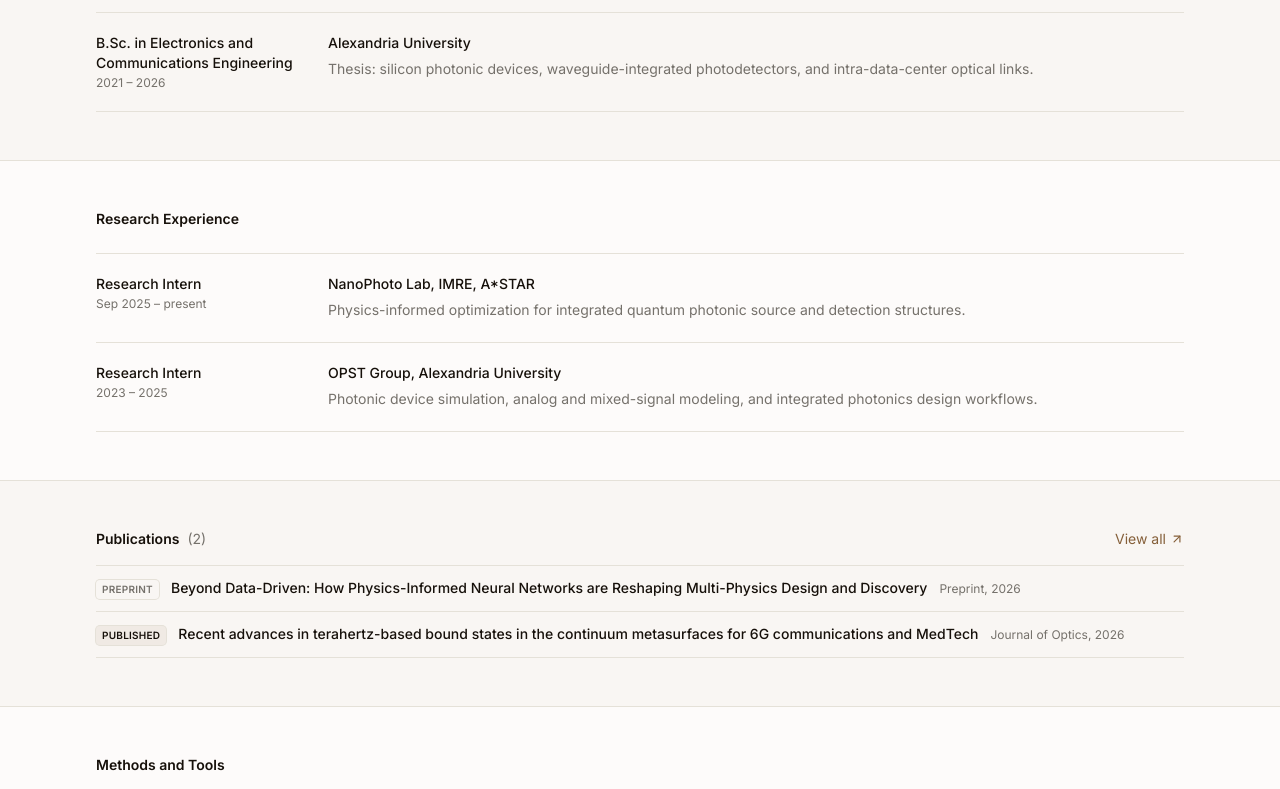
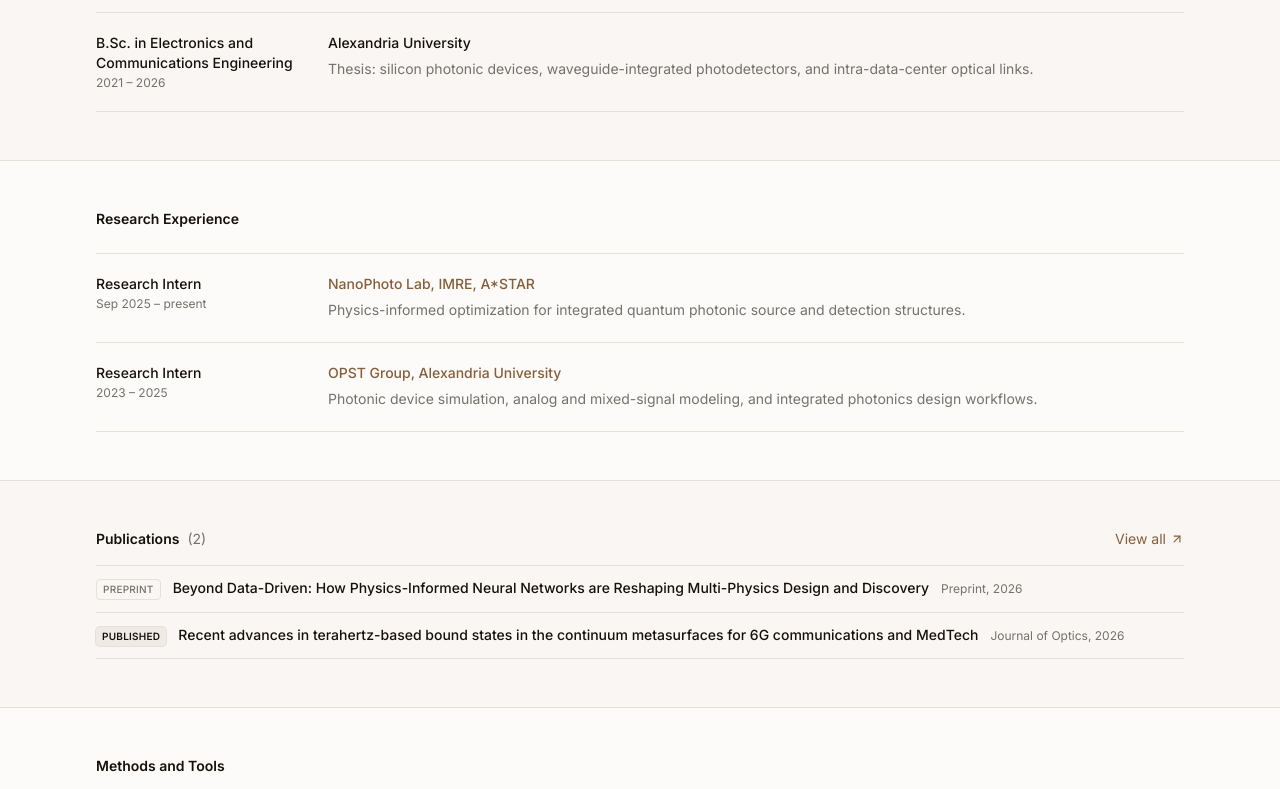
Before and after one commit to iabdul-aal/iabdul-aal.github.io, a Next.js app: page /cv in a window 1280 px wide. Shown: the part 586-1375 px from the top of the page. Built offline with nearby package versions, Linux system fonts and the light colour scheme.

Commit message:
style: mute preprint status badges and remove raw star/download counters from Homepage featured project for academic humility

```diff
--- a/app/cv/page.tsx
+++ b/app/cv/page.tsx
@@ -21,20 +21,30 @@ const education = [
   },
 ] as const
 
-const experience = [
+type ExperienceItem = {
+  role: string
+  org: string
+  orgUrl?: string
+  period: string
+  detail: string
+}
+
+const experience: readonly ExperienceItem[] = [
   {
     role: "Research Intern",
     org: "NanoPhoto Lab, IMRE, A*STAR",
+    orgUrl: "https://www.nanophoto.org/team",
     period: "Sep 2025 – present",
     detail: "Physics-informed optimization for integrated quantum photonic source and detection structures.",
   },
   {
     role: "Research Intern",
     org: "OPST Group, Alexandria University",
+    orgUrl: "https://www.alexu.edu.eg",
     period: "2023 – 2025",
     detail: "Photonic device simulation, analog and mixed-signal modeling, and integrated photonics design workflows.",
   },
-] as const
+]
 
 export default async function CvPage() {
   const publications = await loadPublications()
@@ -115,7 +125,15 @@ export default async function CvPage() {
                   <p className="mt-0.5 text-xs text-muted-foreground">{exp.period}</p>
                 </div>
                 <div>
-                  <p className="text-sm font-medium text-foreground">{exp.org}</p>
+                  <p className="text-sm font-medium text-foreground">
+                    {exp.orgUrl ? (
+                      <a href={exp.orgUrl} target="_blank" rel="noreferrer" className="text-accent hover:text-accent-strong hover:underline">
+                        {exp.org}
+                      </a>
+                    ) : (
+                      exp.org
+                    )}
+                  </p>
                   <p className="mt-1 text-sm leading-6 text-muted-foreground">{exp.detail}</p>
                 </div>
               </div>
@@ -142,7 +160,13 @@ export default async function CvPage() {
           <div className="mt-4 divide-y divide-border border-y border-border">
             {publications.map((pub) => (
               <div key={pub.id} className="py-3 flex flex-wrap items-baseline gap-x-3 gap-y-1">
-                <span className={`shrink-0 rounded px-1.5 py-0.5 text-[10px] font-semibold uppercase tracking-wide ring-1 ring-border ${pub.status === "published" ? "bg-secondary text-foreground" : "bg-surface text-muted-foreground"}`}>
+                <span
+                  className={
+                    pub.status === "published"
+                      ? "shrink-0 rounded px-1.5 py-0.5 text-[10px] font-semibold uppercase tracking-wide bg-secondary text-foreground ring-1 ring-border"
+                      : "shrink-0 rounded px-1.5 py-0.5 text-[10px] font-medium uppercase tracking-wide border border-border text-muted-foreground"
+                  }
+                >
                   {pub.status === "published" ? "Published" : "Preprint"}
                 </span>
                 <p className="text-sm font-medium text-foreground">{pub.title}</p>
--- a/app/page.tsx
+++ b/app/page.tsx
@@ -158,16 +158,6 @@ export default async function Home() {
               All projects
               <ArrowUpRight className="h-3.5 w-3.5" aria-hidden="true" />
             </Link>
-            {projectMetrics.projects[featuredProject.id] && (
-              <div className="mt-4 flex flex-wrap gap-3 text-xs text-muted-foreground">
-                {projectMetrics.projects[featuredProject.id].stars > 0 && (
-                  <span>★ {projectMetrics.projects[featuredProject.id].stars} stars</span>
-                )}
-                {projectMetrics.projects[featuredProject.id].zenodo && projectMetrics.projects[featuredProject.id].zenodo!.downloads > 0 && (
-                  <span>↓ {projectMetrics.projects[featuredProject.id].zenodo!.downloads} downloads</span>
-                )}
-              </div>
-            )}
           </div>
 
           <article className="rounded-md border border-border bg-card p-6">
--- a/components/publications-list.tsx
+++ b/components/publications-list.tsx
@@ -177,7 +177,7 @@ export function PublicationsList({ publications, compact = false }: Publications
                       className={
                         publication.status === "published"
                           ? "rounded px-1.5 py-0.5 text-[10px] font-semibold uppercase tracking-wide bg-secondary text-foreground ring-1 ring-border"
-                          : "rounded px-1.5 py-0.5 text-[10px] font-semibold uppercase tracking-wide bg-surface text-muted-foreground ring-1 ring-border"
+                          : "rounded px-1.5 py-0.5 text-[10px] font-medium uppercase tracking-wide border border-border text-muted-foreground"
                       }
                     >
                       {publication.status === "published" ? "Published" : "Preprint"}
```
